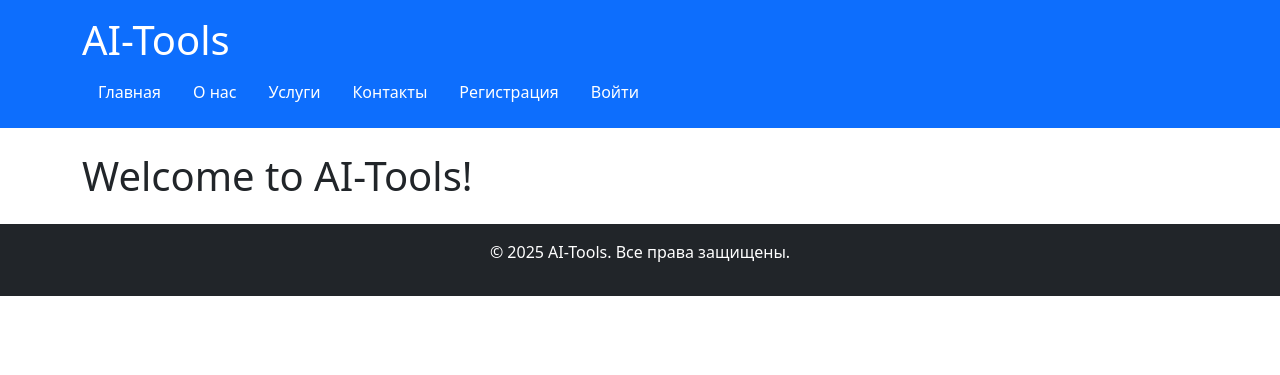
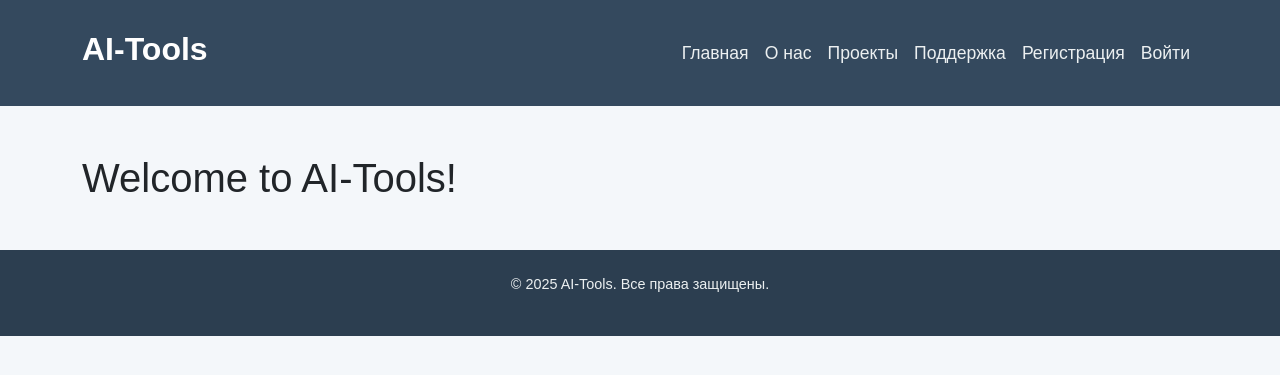
Before and after one commit to Narek12345/AI-Tools, a Django app: page / in a window 1280 px wide. Shown: the top 375 px of the page. Run offline with Django 5.2, Linux system fonts and the light colour scheme.

Commit message:
Dragged styles from html to css, creating a structure for the css file in the 'core' app.

```diff
--- /dev/null
+++ b/core/static/core/base.css
@@ -0,0 +1,53 @@
+/* Изменения фона и стилей */
+body {
+    background-color: #f4f7fa;
+    font-family: 'Arial', sans-serif;
+}
+
+header {
+    background-color: #34495e;
+}
+
+header h1 {
+    font-size: 2rem;
+    font-weight: 700;
+}
+
+.nav-item .nav-link {
+    color: #ecf0f1 !important;
+    font-size: 1.1rem;
+}
+
+.nav-item .nav-link:hover {
+    color: #f39c12 !important;
+}
+
+footer {
+    background-color: #2c3e50;
+    color: #ecf0f1;
+}
+
+.footer-text {
+    font-size: 0.9rem;
+}
+
+/* Плавное раскрытие меню */
+.navbar-collapse {
+    transition: max-height 0.5s ease;
+    overflow: hidden;
+}
+
+@media (max-width: 768px) {
+    header h1 {
+        font-size: 1.5rem;
+    }
+
+    .nav-item .nav-link {
+        font-size: 1rem;
+    }
+}
+
+/* Анимация для кнопки hamburger */
+.navbar-toggler-icon {
+    background-color: #f39c12; /* Цвет иконки кнопки */
+}
--- a/core/templates/core/base.html
+++ b/core/templates/core/base.html
@@ -1,48 +1,61 @@
+{% load static %}
+
 <!DOCTYPE html>
 <html lang="ru">
 <head>
     <meta charset="UTF-8">
     <meta name="viewport" content="width=device-width, initial-scale=1.0">
     <title>AI-Tools</title>
-    <!-- Connect Bootstrap CSS. -->
+    <!-- Подключаем Bootstrap CSS. -->
     <link href="https://cdn.jsdelivr.net/npm/bootstrap@5.0.2/dist/css/bootstrap.min.css" rel="stylesheet" integrity="sha384-EVSTQN3/azprG1Anm3QDgpJLIm9Nao0Yz1ztcQTwFspd3yD65VohhpuuCOmLASjC" crossorigin="anonymous">
+    <link rel="stylesheet" href="{% static 'core/base.css' %}">
 </head>
 <body>
-    <!-- Header. -->
-    <header class="bg-primary text-white py-3">
+
+    <!-- Header -->
+    <header class="text-white py-4">
         <div class="container">
+            <div class="d-flex justify-content-between align-items-center">
                 <h1>AI-Tools</h1>
-            <nav>
-                <ul class="nav">
-                    <li class="nav-item"><a class="nav-link text-white" href="#">Главная</a></li>
-                    <li class="nav-item"><a class="nav-link text-white" href="#">О нас</a></li>
-                    <li class="nav-item"><a class="nav-link text-white" href="#">Услуги</a></li>
-                    <li class="nav-item"><a class="nav-link text-white" href="#">Контакты</a></li>
+                <nav class="navbar navbar-expand-lg navbar-light">
+                    <button class="navbar-toggler" type="button" data-bs-toggle="collapse" data-bs-target="#navbarNav" aria-controls="navbarNav" aria-expanded="false" aria-label="Переключить навигацию">
+                        <span class="navbar-toggler-icon"></span>
+                    </button>
+                    <div class="collapse navbar-collapse" id="navbarNav">
+                        <ul class="navbar-nav ms-auto">
+                            <li class="nav-item"><a class="nav-link" href="#">Главная</a></li>
+                            <li class="nav-item"><a class="nav-link" href="#">О нас</a></li>
+                            <li class="nav-item"><a class="nav-link" href="#">Проекты</a></li>
+                            <li class="nav-item"><a class="nav-link" href="#">Поддержка</a></li>
 
                             {% if user.is_authenticated %}
-                        <li class="nav-item"><a class="nav-link text-white" href="#">Выйти</a></li>
+                                <li class="nav-item"><a class="nav-link" href="#">Выйти</a></li>
                             {% else %}
-                        <li class="nav-item"><a class="nav-link text-white" href="#">Регистрация</a></li>
-                        <li class="nav-item"><a class="nav-link text-white" href="#">Войти</a></li>
+                                <li class="nav-item"><a class="nav-link" href="#">Регистрация</a></li>
+                                <li class="nav-item"><a class="nav-link" href="#">Войти</a></li>
                             {% endif %}
                         </ul>
+                    </div>
                 </nav>
+            </div>
         </div>
     </header>
 
-    <!-- Main Content. -->
-    <div class="container my-4">
+    <!-- Main Content -->
+    <div class="container my-5">
         {% block content %}
         <!-- Контент дочернего шаблона будет вставлен сюда -->
         {% endblock %}
     </div>
 
-    <!-- Footer. -->
-    <footer class="bg-dark text-white text-center py-3">
-        <p>&copy; 2025 AI-Tools. Все права защищены.</p>
+    <!-- Footer -->
+    <footer class="text-center py-4">
+        <div class="container">
+            <p class="footer-text">&copy; 2025 AI-Tools. Все права защищены.</p>
+        </div>
     </footer>
 
-    <!-- Connect Bootstrap JS. -->
+    <!-- Подключаем Bootstrap JS. -->
     <script src="https://cdn.jsdelivr.net/npm/bootstrap@5.0.2/dist/js/bootstrap.bundle.min.js" integrity="sha384-MrcW6ZMFYlzcLA8Nl+NtUVF0sA7MsXsP1UyJoMp4YLEuNSfAP+JcXn/tWtIaxVXM" crossorigin="anonymous"></script>
 </body>
 </html>
```
Lines whose indentation alone changed are shown as unchanged.
